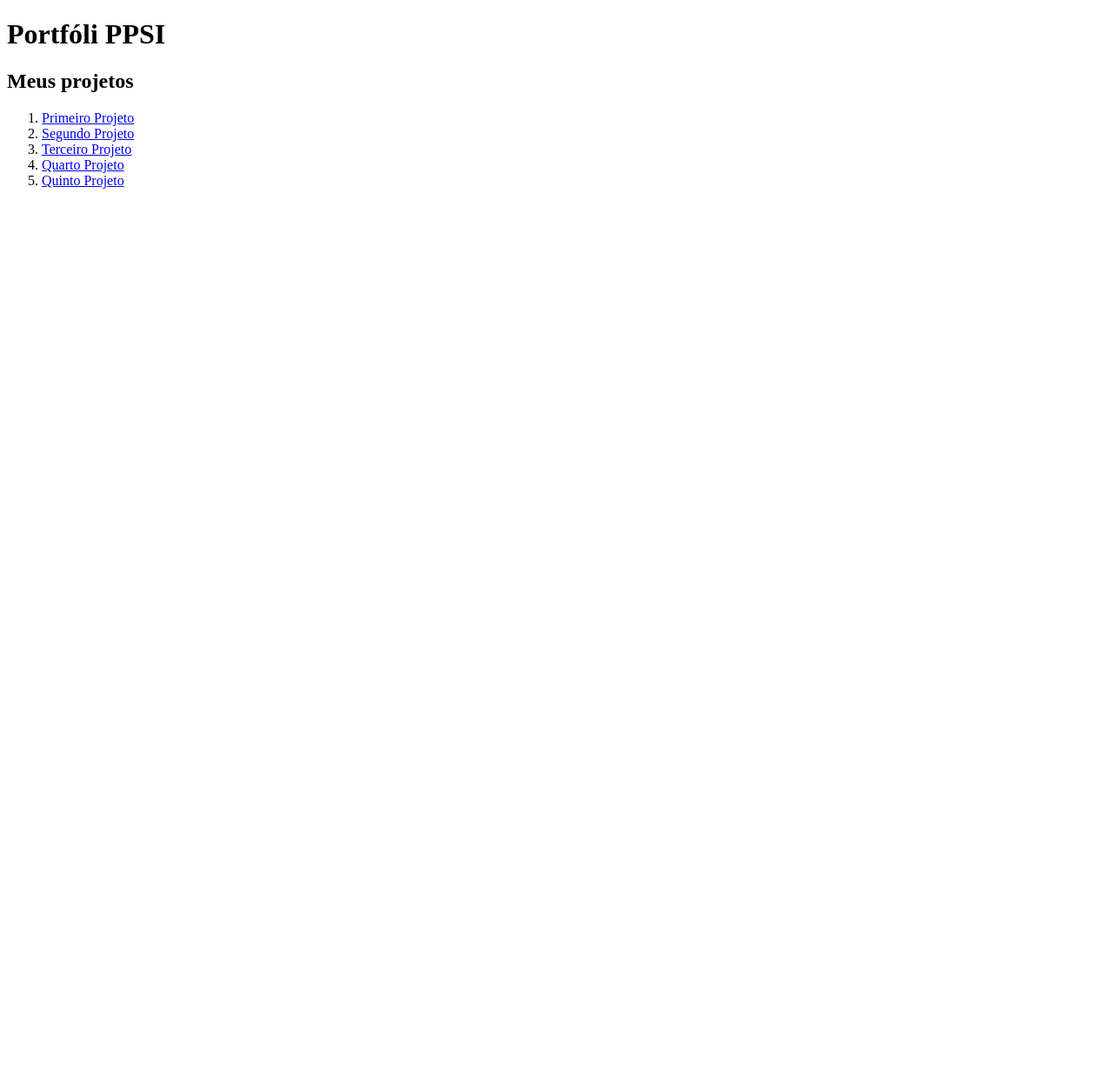
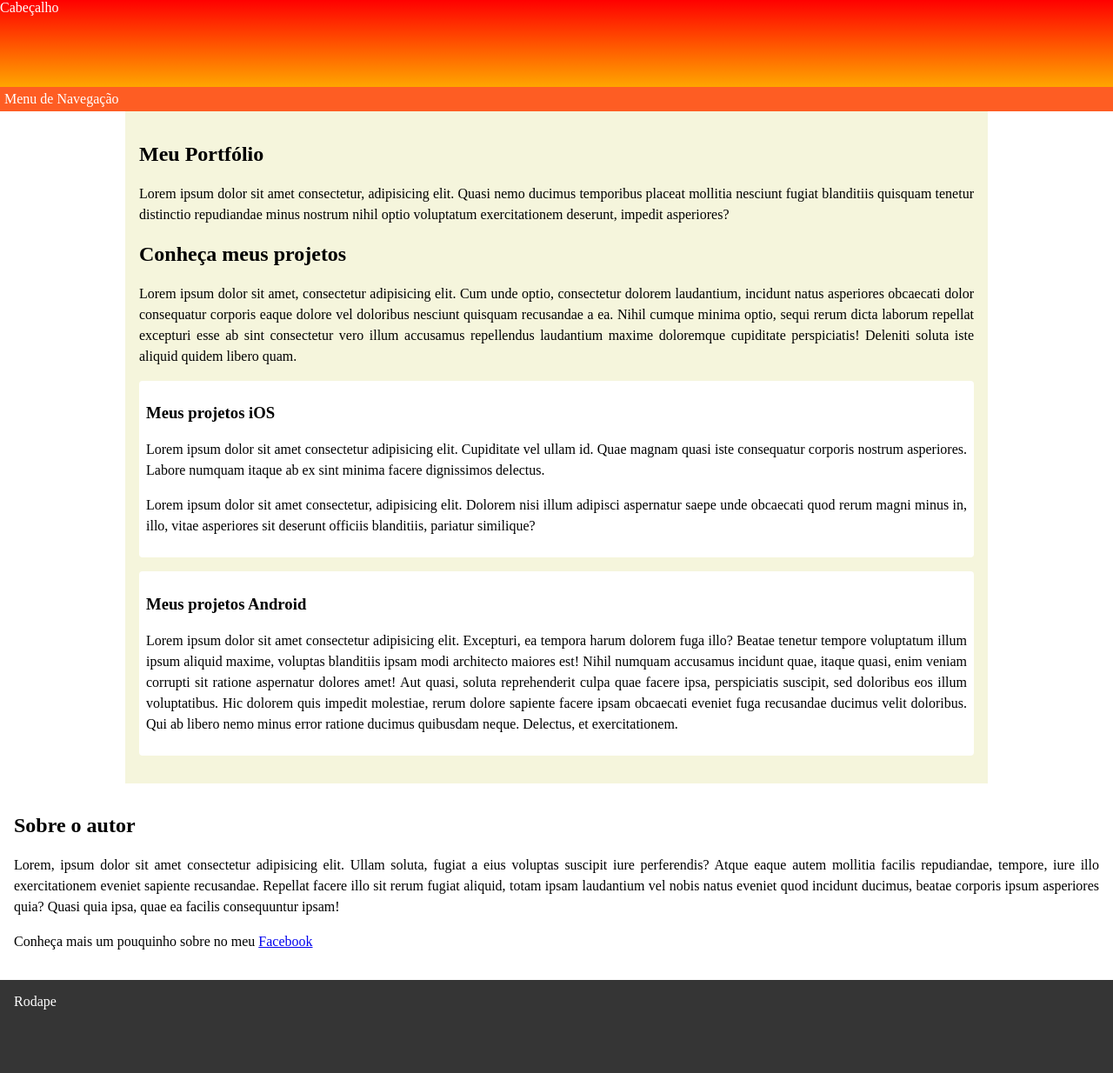
Before and after one commit to BZR4/ppsi-portfolio, a plain HTML site: page index.html in a window 1280 px wide. Shown: the whole page at 87% size. Before the commit the page ends 800 px from the top, so only its background shows below. Drawn offline with Linux system fonts and the light colour scheme.

Commit message:
Atualizaca de pagina principal e CSS.

```diff
--- a/css/estilo.css
+++ b/css/estilo.css
@@ -0,0 +1,52 @@
+body {
+    margin: 0;
+    padding: 0;
+}
+
+header {
+    height: 100px;
+    color: #FFF;
+    background: linear-gradient(red, orange);
+}
+
+nav {
+    padding: 5px;
+    color: #FFF;
+    background-color: rgb(254, 93, 35);
+}
+
+main {
+    margin: auto;
+    max-width: 60rem;
+    padding: 16px;
+    background-color: beige;
+}
+
+aside {
+    padding: 16px;
+}
+
+footer {
+    padding: 16px;
+    height: 75px;
+    color: #FFF;
+    background-color: rgb(53, 53, 53);
+}
+
+section {
+    margin-bottom: 16px;
+    padding: 8px;
+    background-color: #FFF;
+    border-radius: 4px;
+}
+
+p {
+    line-height: 1.5em;
+    text-align: justify;
+}
+
+@media (min-width: 120rem) {
+    html {
+        font-size: 250%;
+    }
+}
--- a/index.html
+++ b/index.html
@@ -1,23 +1,49 @@
 <!DOCTYPE html>
-<html lang="en">
+<html lang="pt-br">
 
 <head>
     <meta charset="UTF-8">
     <meta http-equiv="X-UA-Compatible" content="IE=edge">
     <meta name="viewport" content="width=device-width, initial-scale=1.0">
-    <title>PPSI Portfófio</title>
+    <title>Meu Portiolio</title>
+    <link rel="stylesheet" href="css/estilo.css">
 </head>
 
 <body>
-    <h1>Portfóli PPSI</h1>
-    <h2>Meus projetos</h2>
-    <ol>
-        <li><a href="#">Primeiro Projeto</a></li>
-        <li><a href="#">Segundo Projeto</a></li>
-        <li><a href="#">Terceiro Projeto</a></li>
-        <li><a href="#">Quarto Projeto</a></li>
-        <li><a href="#">Quinto Projeto</a></li>
-    </ol>
+    <header>Cabeçalho</header>
+    <nav>Menu de Navegação</nav>
+    <main>
+        <article>
+            <h1>Meu Portfólio</h1>
+            <p>Lorem ipsum dolor sit amet consectetur, adipisicing elit. Quasi nemo ducimus temporibus placeat mollitia nesciunt fugiat blanditiis quisquam tenetur distinctio repudiandae minus nostrum nihil optio voluptatum exercitationem deserunt, impedit
+                asperiores?
+            </p>
+
+            <h2>Conheça meus projetos</h2>
+            <p>Lorem ipsum dolor sit amet, consectetur adipisicing elit. Cum unde optio, consectetur dolorem laudantium, incidunt natus asperiores obcaecati dolor consequatur corporis eaque dolore vel doloribus nesciunt quisquam recusandae a ea. Nihil cumque
+                minima optio, sequi rerum dicta laborum repellat excepturi esse ab sint consectetur vero illum accusamus repellendus laudantium maxime doloremque cupiditate perspiciatis! Deleniti soluta iste aliquid quidem libero quam.</p>
+
+            <section>
+                <h3>Meus projetos iOS</h3>
+                <p>Lorem ipsum dolor sit amet consectetur adipisicing elit. Cupiditate vel ullam id. Quae magnam quasi iste consequatur corporis nostrum asperiores. Labore numquam itaque ab ex sint minima facere dignissimos delectus.</p>
+                <p>Lorem ipsum dolor sit amet consectetur, adipisicing elit. Dolorem nisi illum adipisci aspernatur saepe unde obcaecati quod rerum magni minus in, illo, vitae asperiores sit deserunt officiis blanditiis, pariatur similique?</p>
+            </section>
+
+            <section>
+                <h3>Meus projetos Android</h3>
+                <p>Lorem ipsum dolor sit amet consectetur adipisicing elit. Excepturi, ea tempora harum dolorem fuga illo? Beatae tenetur tempore voluptatum illum ipsum aliquid maxime, voluptas blanditiis ipsam modi architecto maiores est! Nihil numquam
+                    accusamus incidunt quae, itaque quasi, enim veniam corrupti sit ratione aspernatur dolores amet! Aut quasi, soluta reprehenderit culpa quae facere ipsa, perspiciatis suscipit, sed doloribus eos illum voluptatibus. Hic dolorem quis
+                    impedit molestiae, rerum dolore sapiente facere ipsam obcaecati eveniet fuga recusandae ducimus velit doloribus. Qui ab libero nemo minus error ratione ducimus quibusdam neque. Delectus, et exercitationem.</p>
+            </section>
+        </article>
+    </main>
+    <aside>
+        <h1>Sobre o autor</h1>
+        <p>Lorem, ipsum dolor sit amet consectetur adipisicing elit. Ullam soluta, fugiat a eius voluptas suscipit iure perferendis? Atque eaque autem mollitia facilis repudiandae, tempore, iure illo exercitationem eveniet sapiente recusandae. Repellat facere
+            illo sit rerum fugiat aliquid, totam ipsam laudantium vel nobis natus eveniet quod incidunt ducimus, beatae corporis ipsum asperiores quia? Quasi quia ipsa, quae ea facilis consequuntur ipsam!</p>
+        <p>Conheça mais um pouquinho sobre no meu <a href="http://www.facebook.com/eu_usuario">Facebook</a></p>
+    </aside>
+    <footer>Rodape</footer>
 </body>
 
 </html>
```
